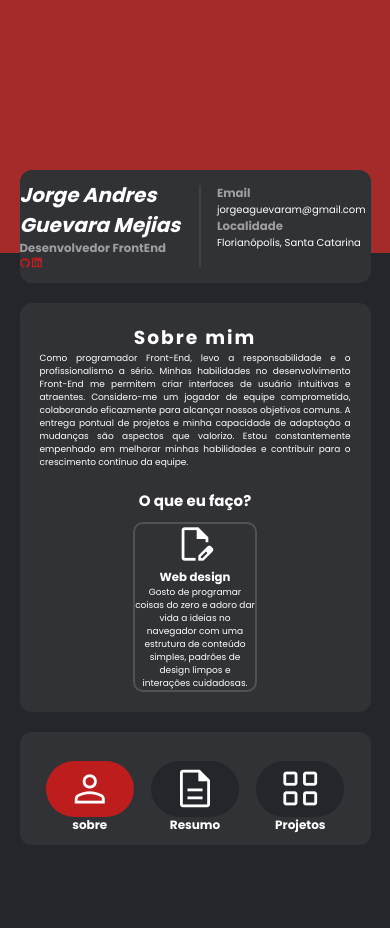
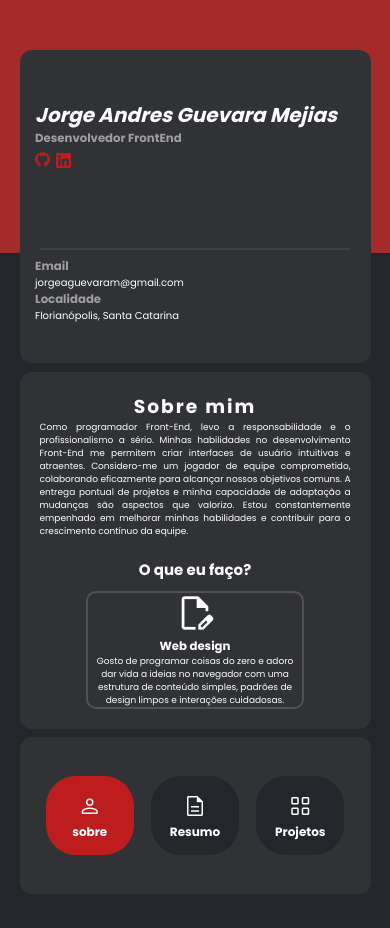
Before and after one commit to JorgeAndres21/JorgeAndres21.github.io, a plain HTML site: page index.html in a window 390 px wide. Drawn offline with nearby package versions, Linux system fonts and the light colour scheme.

Commit message:
responsividad_arreglada

```diff
--- a/style.css
+++ b/style.css
@@ -115,7 +115,14 @@ button .material-symbols-outlined {
     justify-content: space-around;
 }
 #header .left > span img {
-    width: 1em;
+    width: 1.5em;
+}
+#header .left > span {
+    margin-top: 5px;
+
+    display: flex;
+    flex-direction: row;
+    gap: 6px;
 }
 #header h3 {
     color: #9e9e9e;
@@ -362,6 +369,9 @@ button .material-symbols-outlined {
     #header .right {
         padding-left: 4vw;
     }
+    #textChange1 .case {
+        width: 50%;
+    }
     #textChange3 .card {
         height: 15vh;
     }
@@ -372,11 +382,34 @@ button .material-symbols-outlined {
 }
 @media screen and (max-width:580px) {
     main {
+        height: 100vh;
+        top: 50px;
+
+        grid-template-columns: 2fr;
+        grid-template-rows: 2fr 2fr 1fr;
         width: 90vw;
-        grid-template-rows: 1fr 3fr 1fr;
+        gap: 1%;
         grid-template-areas: "header"
                              "section"
                              "article";
+    }
+    #header {
+        flex-direction: column;
+    }
+    #header .left{
+        padding-left: 4vw;
+    }
+    #header .right::before {
+        height: 2px;
+        width: 90%;
+        right: 15px;
+        top: -20px;
+    }
+    button .material-symbols-outlined {
+        font-size: 2em;
+    }
+    #textChange1 .case {
+        width: 70%;
     }
     #textChange3 .card {
         width: 28vw;
```
